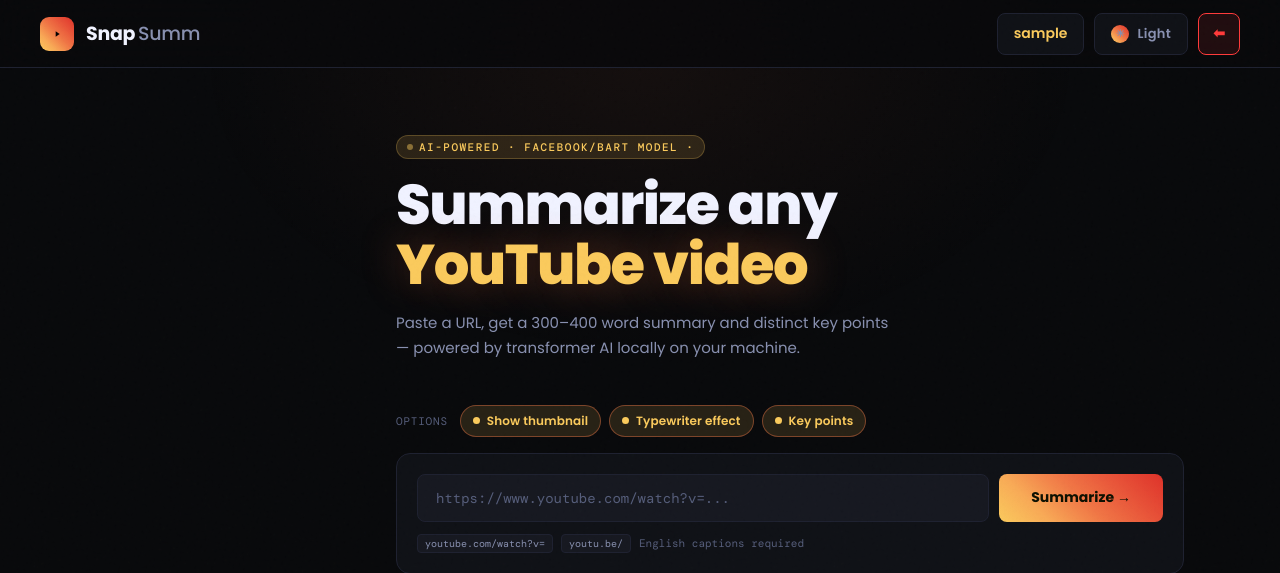
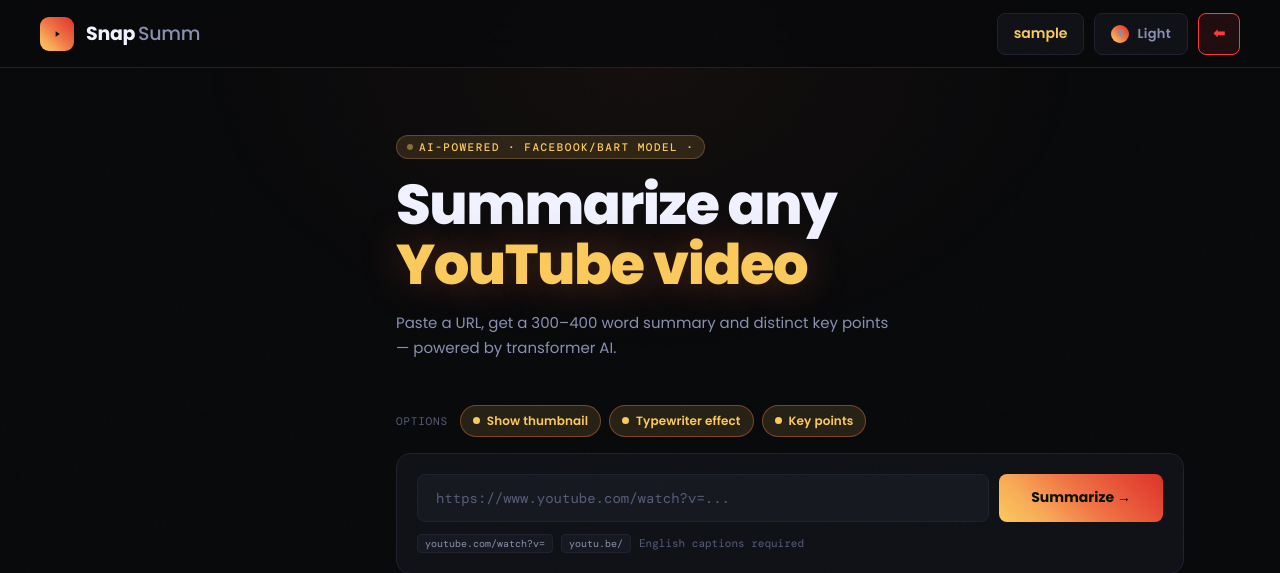
Before and after one commit to UdayvirPb26/SnapSumm, a Flask app: page / in a window 1280 px wide. Shown: the top 573 px of the page. Run offline with Flask 3, Linux system fonts and the light colour scheme; the visitor is signed in with stand-in values (Sample User, id 1); parts of the project's set-up code (start-up, migrations or seed data) failed here and were passed over; some libraries are stand-ins or nearby versions; some web fonts are replaced.

Commit message:
index changes

```diff
--- a/templates/index.html
+++ b/templates/index.html
@@ -778,7 +778,7 @@ body.light .error-box{color:#9b0000;background:rgba(255,58,58,0.06)}
       AI-Powered · Facebook/BART Model ·
     </div>
     <h1>Summarize any<br><em>YouTube video</em></h1>
-    <p>Paste a URL, get a 300–400 word summary and distinct key points — powered by transformer AI locally on your machine.</p>
+    <p>Paste a URL, get a 300–400 word summary and distinct key points — powered by transformer AI.</p>
   </div>
 
   <!-- SETTINGS ROW -->
```
